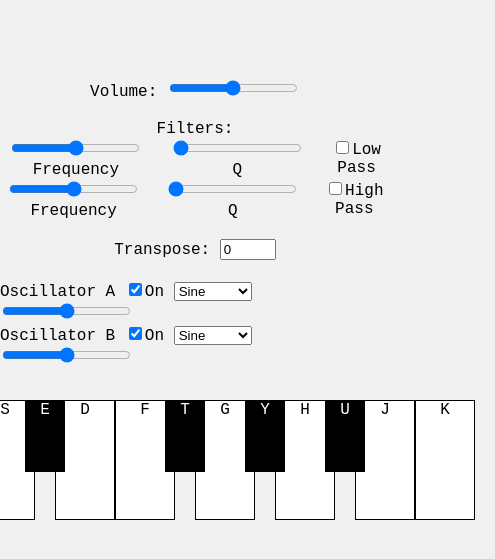
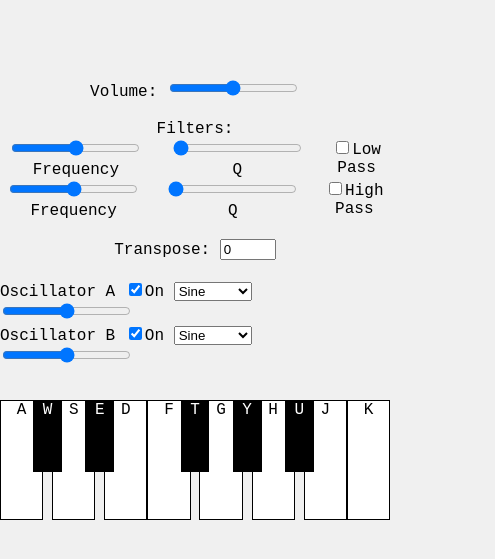
Before and after one commit to bkeefe313/HASS327_SynthProject, a plain HTML site: page index.html in a window 390 px wide. Shown: the part 101-660 px from the top of the page, 495 px wide, since content can reach past the window. Drawn offline with nearby package versions, Linux system fonts and the light colour scheme.

Commit message:
Make keyboard fit on mobile

```diff
--- a/style.css
+++ b/style.css
@@ -23,6 +23,8 @@ body h1 {
   display: flex;
   height: 120px;
   width: 600px;
+  overflow-x: auto;
+  max-width: 100vw;
 }
 
 .key {
```
